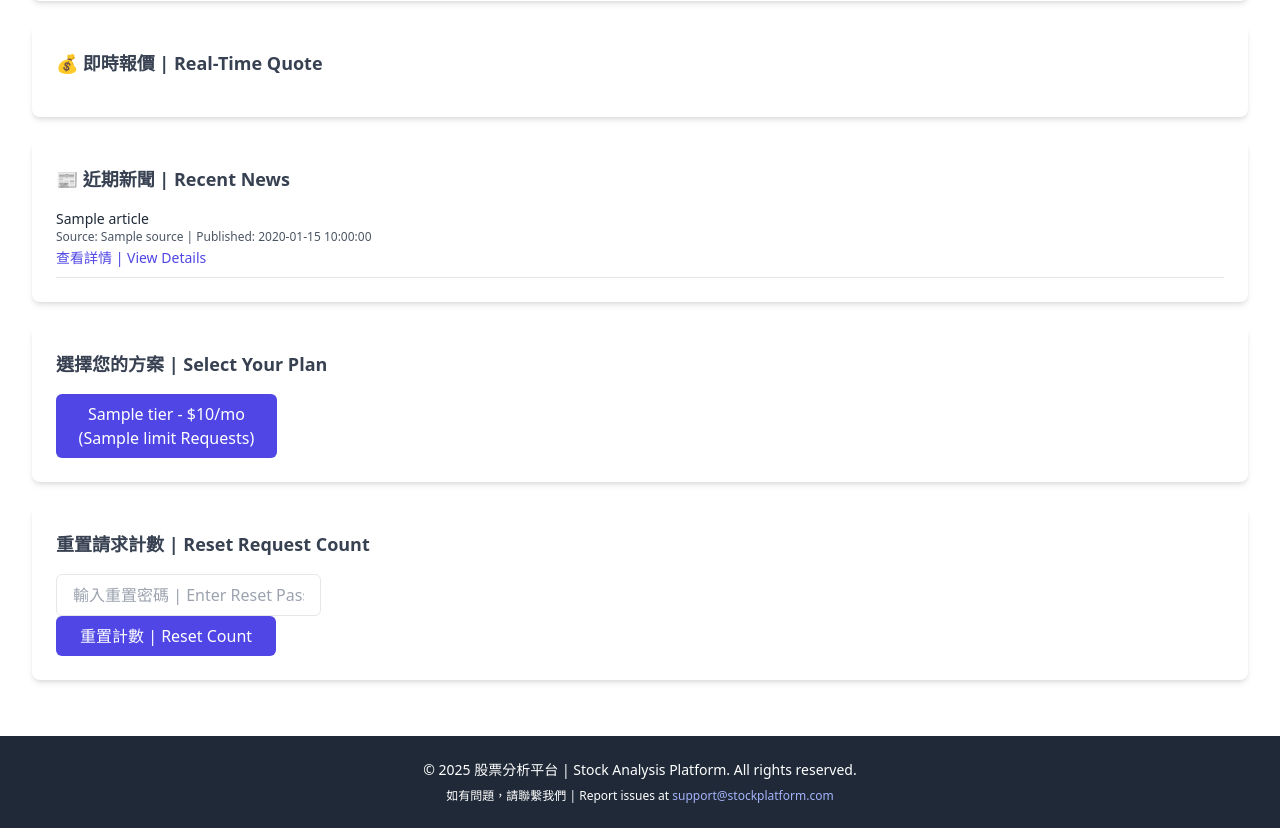
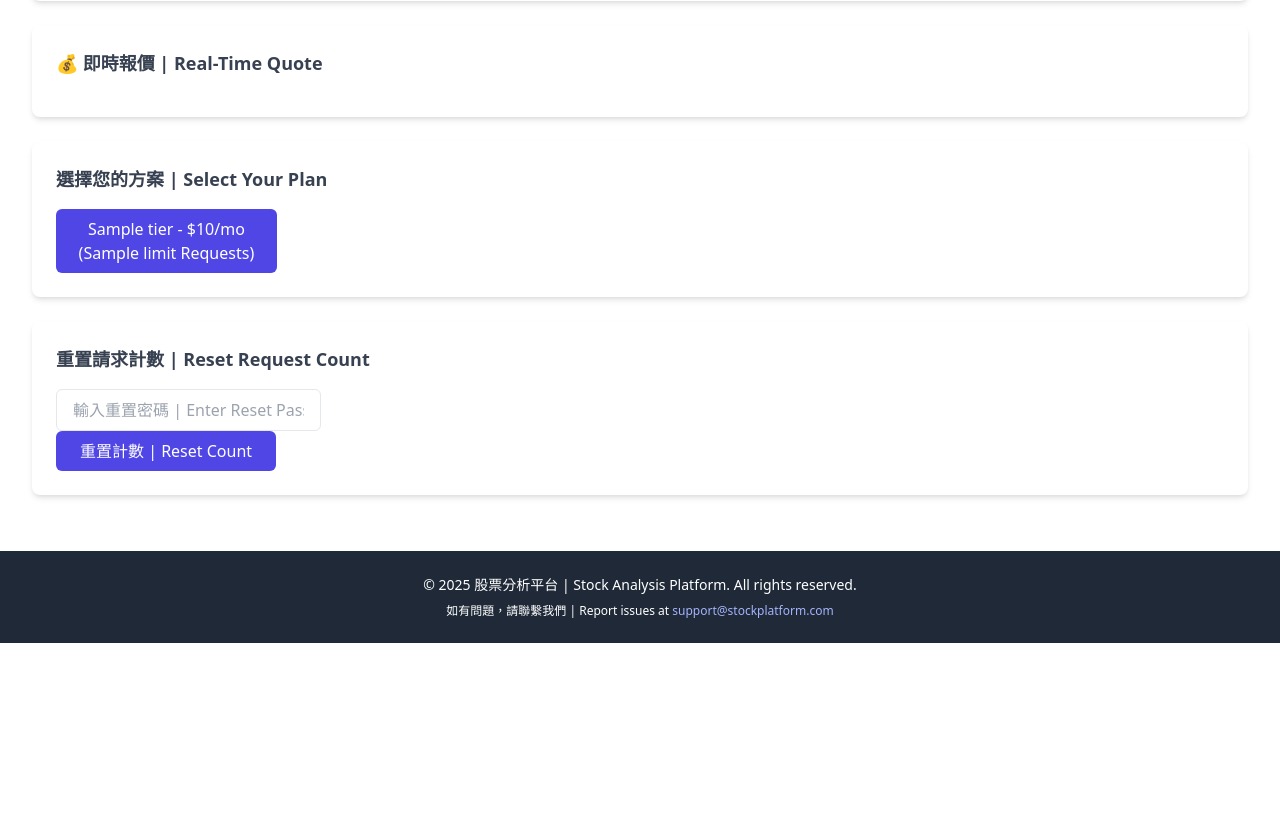
Before and after one commit to shiue2000/market-pulse-vibe-tw, a Flask app: template templates/index.html in a window 1280 px wide. Shown: the part 1213-2041 px from the top of the page. After the commit the page ends 1856 px from the top, so only its background shows below. Run offline with Flask 3, Linux system fonts and the light colour scheme; the template is opened without the code that fills it: most values are stand-ins (such as "Sample title", 1, 10 or a date in 2020); some libraries are stand-ins or nearby versions.

Commit message:
Update index.html

```diff
--- a/templates/index.html
+++ b/templates/index.html
@@ -159,7 +159,7 @@
                 </table>
             </div>
         </section>
-        <section class="bg-white rounded-lg shadow-md p-6 mb-6">
+<!--         <section class="bg-white rounded-lg shadow-md p-6 mb-6">
             <h3 class="text-lg font-semibold text-gray-700 mb-4">📰 近期新聞 | Recent News</h3>
             <div id="newsLoading" class="hidden flex items-center justify-center text-gray-600 text-sm mb-4">
                 <svg class="animate-spin h-5 w-5 mr-2" xmlns="http://www.w3.org/2000/svg" fill="none" viewBox="0 0 24 24">
@@ -182,7 +182,7 @@
                 <p class="text-xs text-gray-500 mt-2">試試其他股票代號或稍後重試 | Try another stock symbol or check back later</p>
                 {% endif %}
             </div>
-        </section>
+        </section> -->
         <section class="bg-white rounded-lg shadow-md p-6 mb-6">
             <h2 class="text-lg font-semibold text-gray-700 mb-4">選擇您的方案 | Select Your Plan</h2>
             <div class="grid grid-cols-1 sm:grid-cols-2 lg:grid-cols-5 gap-4">
```
